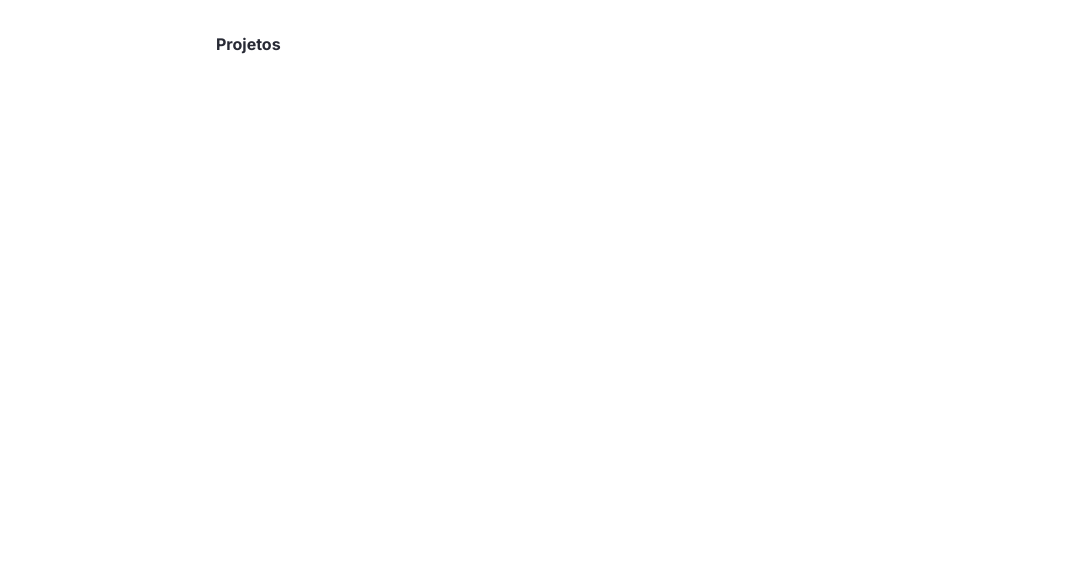
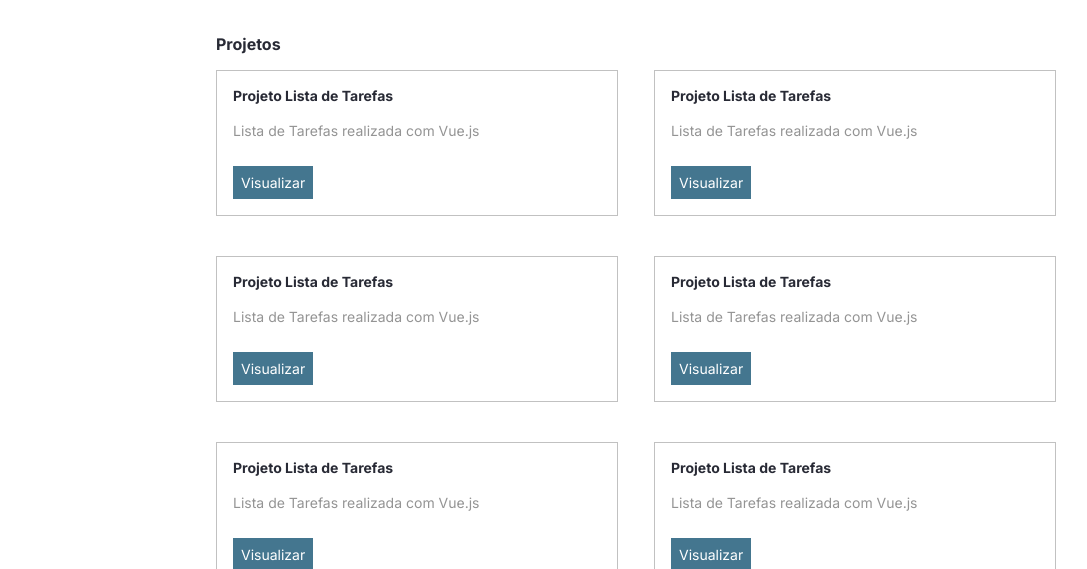
Before and after one commit to BrunoOliveira16/Curso-Engenheiro-Front-End-EBAC, a React (Create React App) app in the folder Modulo-29/portfolio/: page / in a window 1280 px wide. Shown: the part 383-952 px from the top of the page, without its empty margins (96-1183 px from the left). Before the commit the page ends 800 px from the top, so only its background shows below. Built offline with nearby package versions, Linux system fonts and the light colour scheme.

Commit message:
:sparkles: Feat: criado component de projeto

```diff
--- /dev/null
+++ b/Modulo-29/portfolio/src/components/Project/index.tsx
@@ -0,0 +1,13 @@
+import Text from '../Text'
+import Title from '../Title'
+import { Card, LinkButton } from './styles'
+
+const Project = () => (
+  <Card>
+    <Title>Projeto Lista de Tarefas</Title>
+    <Text typeColor="secondary">Lista de Tarefas realizada com Vue.js</Text>
+    <LinkButton>Visualizar</LinkButton>
+  </Card>
+)
+
+export default Project
--- /dev/null
+++ b/Modulo-29/portfolio/src/components/Project/styles.ts
@@ -0,0 +1,15 @@
+import styled from 'styled-components'
+
+export const Card = styled.div`
+  border: 1px solid #c1c1c1;
+  padding: 16px;
+`
+export const LinkButton = styled.a`
+  color: #fff;
+  font-size: 14px;
+  background-color: #44768f;
+  text-decoration: none;
+  padding: 8px;
+  display: inline-block;
+  margin-top: 24px;
+`
--- a/Modulo-29/portfolio/src/containers/Projects/index.tsx
+++ b/Modulo-29/portfolio/src/containers/Projects/index.tsx
@@ -1,8 +1,30 @@
+import Project from '../../components/Project'
 import Title from '../../components/Title'
+import { List } from './styles'
 
 const Projects = () => (
   <section>
     <Title fontSize={16}>Projetos</Title>
+    <List>
+      <li>
+        <Project />
+      </li>
+      <li>
+        <Project />
+      </li>
+      <li>
+        <Project />
+      </li>
+      <li>
+        <Project />
+      </li>
+      <li>
+        <Project />
+      </li>
+      <li>
+        <Project />
+      </li>
+    </List>
   </section>
 )
 
--- /dev/null
+++ b/Modulo-29/portfolio/src/containers/Projects/styles.ts
@@ -0,0 +1,14 @@
+import styled from 'styled-components'
+
+export const List = styled.ul`
+  display: grid;
+  grid-template-columns: 1fr 1fr;
+  column-gap: 36px;
+  row-gap: 40px;
+
+  @media (max-width: 768px) {
+    grid-template-columns: 1fr;
+    column-gap: 0;
+    row-gap: 16px;
+  }
+`
--- a/Modulo-29/portfolio/src/styles.tsx
+++ b/Modulo-29/portfolio/src/styles.tsx
@@ -6,6 +6,7 @@
         padding: 0;
         box-sizing: border-box;
         font-family: 'Inter', sans-serif;
+        list-style: none;
     }
 
     body {
```
